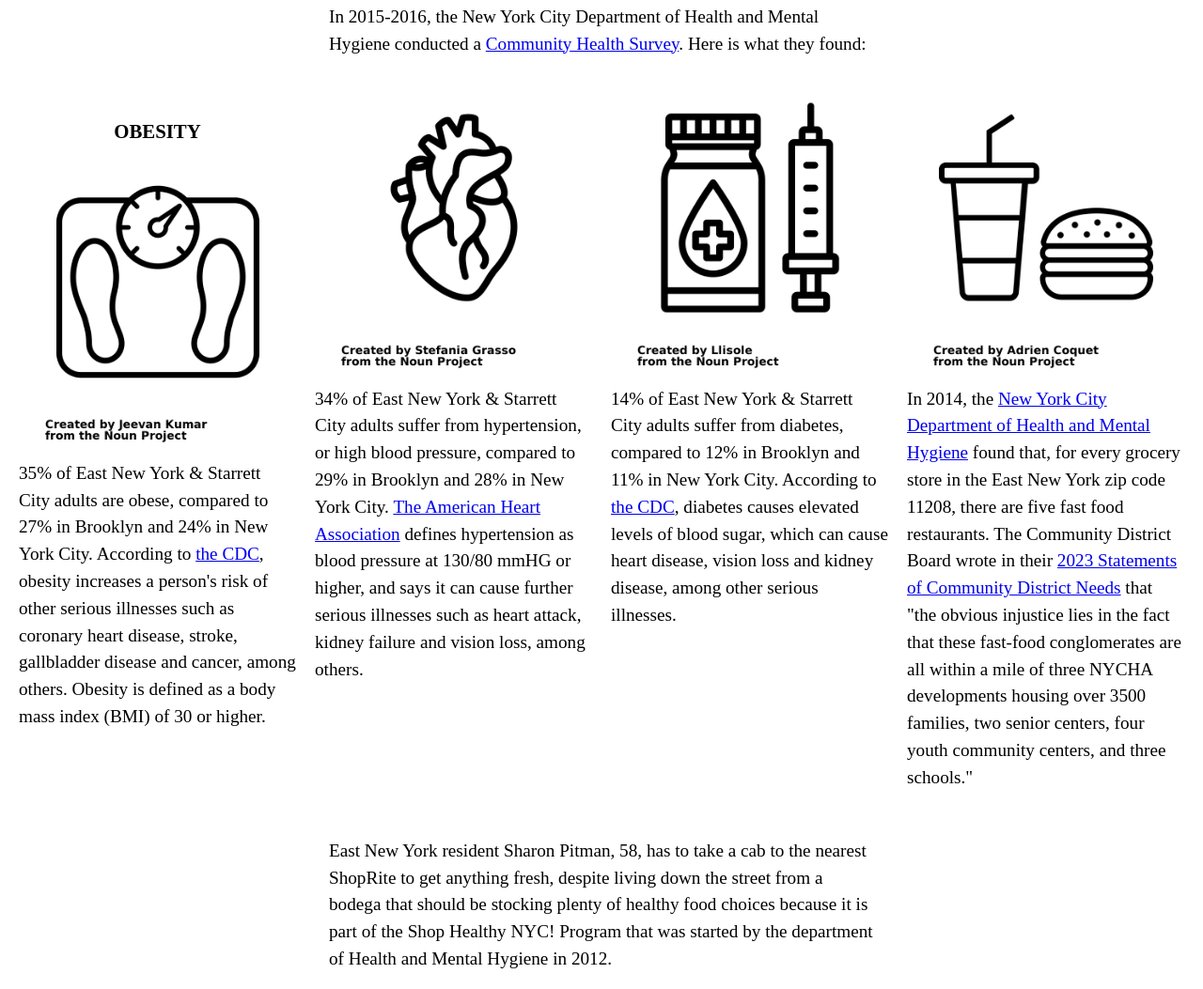
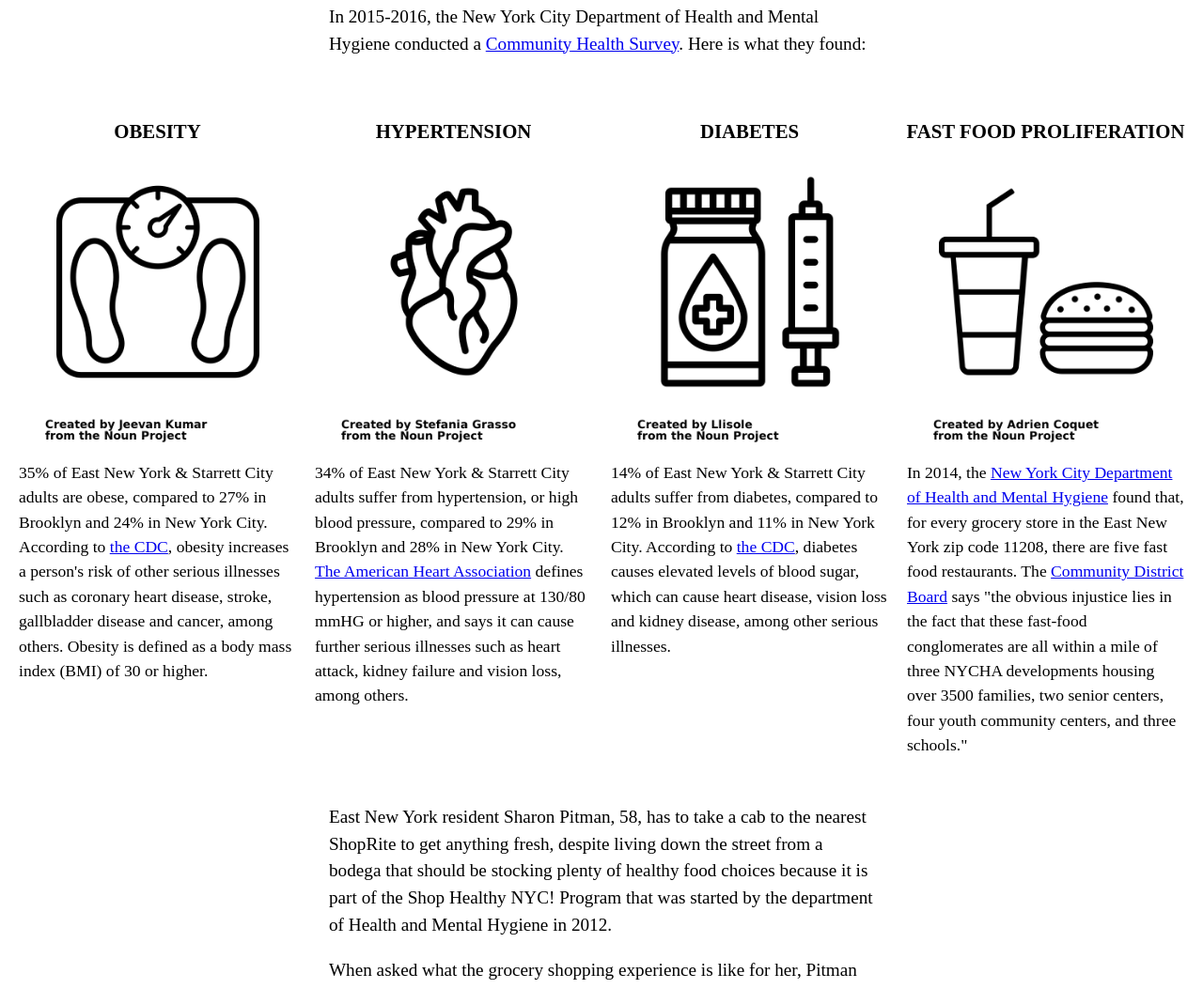
Before and after one commit to ab6239/icon-assignment, a plain HTML site: page index.html in a window 1280 px wide. Shown: the part 1200-2253 px from the top of the page at 94% size. Drawn offline with nearby package versions, Linux system fonts and the light colour scheme.

Commit message:
Uploaded v2 code

```diff
--- a/index.html
+++ b/index.html
@@ -48,20 +48,23 @@
 			</div>
 			<div class="graphic" id="icon2">
 				<div class="icon">
+					<h4>Hypertension</h4>
 					<img src="images/heart.png">
 					<figcaption class="graphic-text">34% of East New York & Starrett City adults suffer from hypertension, or high blood pressure, compared to 29% in Brooklyn and 28% in New York City. <a href="https://www.heart.org/en/health-topics/high-blood-pressure">The American Heart Association</a> defines hypertension as blood pressure at 130/80 mmHG or higher, and says it can cause further serious illnesses such as heart attack, kidney failure and vision loss, among others.</figcaption>
 				</div>
 			</div>
 			<div class="graphic" id="icon3">
 				<div class="icon">
+					<h4>Diabetes</h4>
 					<img src="images/insulin.png">
 					<figcaption class="graphic-text">14% of East New York & Starrett City adults suffer from diabetes, compared to 12% in Brooklyn and 11% in New York City. According to <a href="https://www.cdc.gov/diabetes/basics/diabetes.html">the CDC</a>, diabetes causes elevated levels of blood sugar, which can cause heart disease, vision loss and kidney disease, among other serious illnesses.</figcaption>
 				</div>
 			</div>
 			<div class="graphic" id="icon4">
 				<div class="icon">
+					<h4>Fast Food Proliferation</h4>
 					<img src="images/fast-food.png">
-					<figcaption class="graphic-text">In 2014, the <a href="https://www1.nyc.gov/assets/doh/downloads/pdf/epi/databrief80.pdf">New York City Department of Health and Mental Hygiene</a> found that, for every grocery store in the East New York zip code 11208, there are five fast food restaurants. The Community District Board wrote in their <a href="https://docs.google.com/viewer?url=https://github.com/NYCPlanning/labs-cd-needs-statements/raw/master//BK%20DNS%20FY%202023/FY2023_Statement_BK05.pdf">2023 Statements of Community District Needs</a> that "the obvious injustice lies in the fact that these fast-food conglomerates are all within a mile of three NYCHA developments housing over 3500 families, two senior centers, four youth community centers, and three schools."</figcaption>
+					<figcaption class="graphic-text">In 2014, the <a href="https://www1.nyc.gov/assets/doh/downloads/pdf/epi/databrief80.pdf">New York City Department of Health and Mental Hygiene</a> found that, for every grocery store in the East New York zip code 11208, there are five fast food restaurants. The <a href="https://docs.google.com/viewer?url=https://github.com/NYCPlanning/labs-cd-needs-statements/raw/master//BK%20DNS%20FY%202023/FY2023_Statement_BK05.pdf">Community District Board</a> says "the obvious injustice lies in the fact that these fast-food conglomerates are all within a mile of three NYCHA developments housing over 3500 families, two senior centers, four youth community centers, and three schools."</figcaption>
 				</div>
 			</div>
 		</div>
--- a/styles.css
+++ b/styles.css
@@ -51,10 +51,14 @@ h4 {
     text-align: center;
 }
 
-figcaption,
 p {
     line-height: 1.5em;
     font-size: 1.2em;
+}
+
+figcaption {
+  font-size: 1.1em;
+  line-height: 1.5em;
 }
 
 hr {
```
